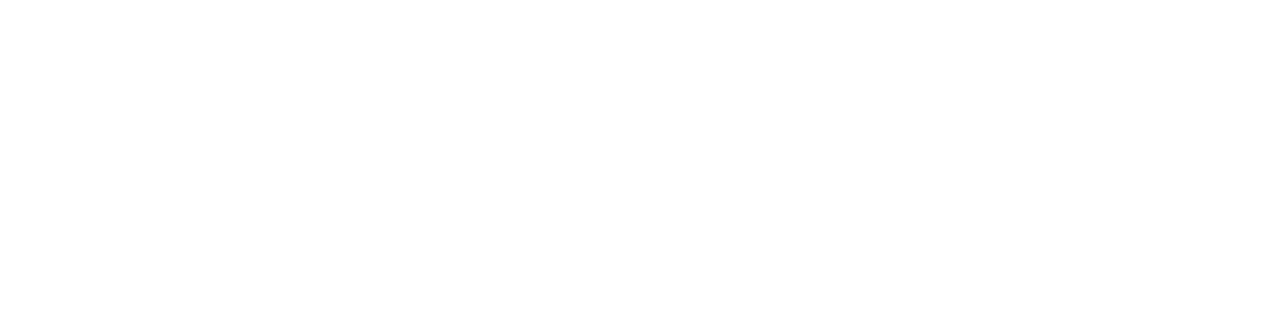
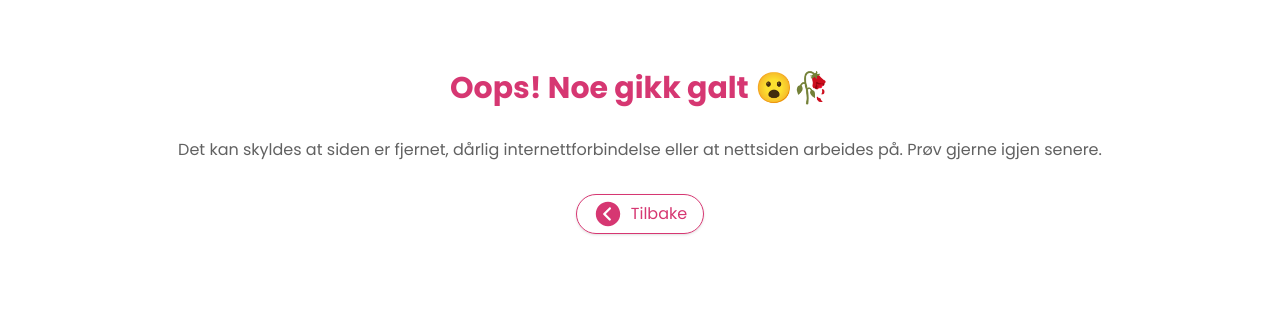
Before and after one commit to LineSvensen/diktglede, a React (Vite) app: page /NotFound in a window 1280 px wide. Before the commit this address had no page. Shown: the part 296-612 px from the top of the page. Built offline with nearby package versions, Linux system fonts and the light colour scheme; no server answers.

Commit message:
404 page done

```diff
--- a/src/App.jsx
+++ b/src/App.jsx
@@ -9,6 +9,7 @@
 import Kundeomtaler from "./Pages/Kundeomtaler";
 import Presse from "./Pages/Presse";
 import Handmade from "./Pages/Diktgaver";
+import NotFound from "./Pages/NotFound";
 
 function App() {
   return (
@@ -24,6 +25,7 @@
           <Route path="kundeomtaler" element={<Kundeomtaler />} />
           <Route path="presse" element={<Presse />} />
           <Route path="handmade" element={<Handmade />} />
+          <Route path="NotFound" element={<NotFound />} />
         </Route>
       </Routes>
     </>
--- a/src/Pages/NotFound/index.jsx
+++ b/src/Pages/NotFound/index.jsx
@@ -1,12 +1,21 @@
+import BackButton from "../../Components/BackButton";
+
 export default function errorside() {
   return (
-    <div className="max-w-5xl mx-auto p-8">
-      <h1 className="text-3xl font-bold text-gray-800 mb-4">
-        errorsideVelkommen 🌸
+    <div className="max-w-5xl min-h-screen mx-auto p-8 flex flex-col text-center  justify-center items-center">
+      <h1 className="text-3xl poppins-bold text-rose mb-4 pb-4  ">
+        Oops! Noe gikk galt 😮🥀
       </h1>
-      <p className="text-gray-700">
-        Dette er hjemmesiden din. Du kan legge til tekst, bilder eller dikt her.
+      <p className="text-black text-base poppins-regular mb-4 pb-4 ">
+        Det kan skyldes at siden er fjernet, dårlig internettforbindelse eller
+        at nettsiden arbeides på. Prøv gjerne igjen senere.
       </p>
+      <div className="flex flex-col items-center justify-center text-center  ">
+        <BackButton />
+        <p className="text-rose sm:hidden text-base poppins-regular  flex items-center text-center pb-2">
+          Gå tilbake
+        </p>
+      </div>
     </div>
   );
 }
```
